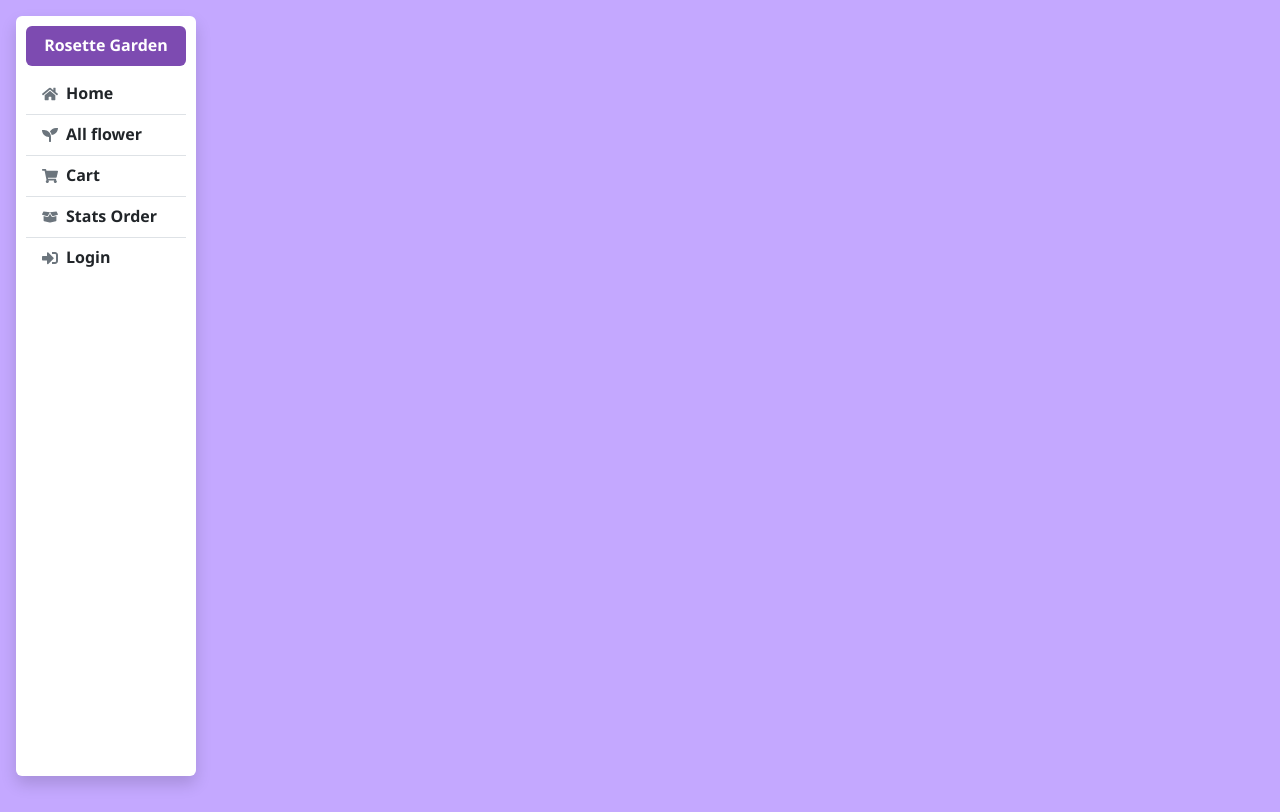
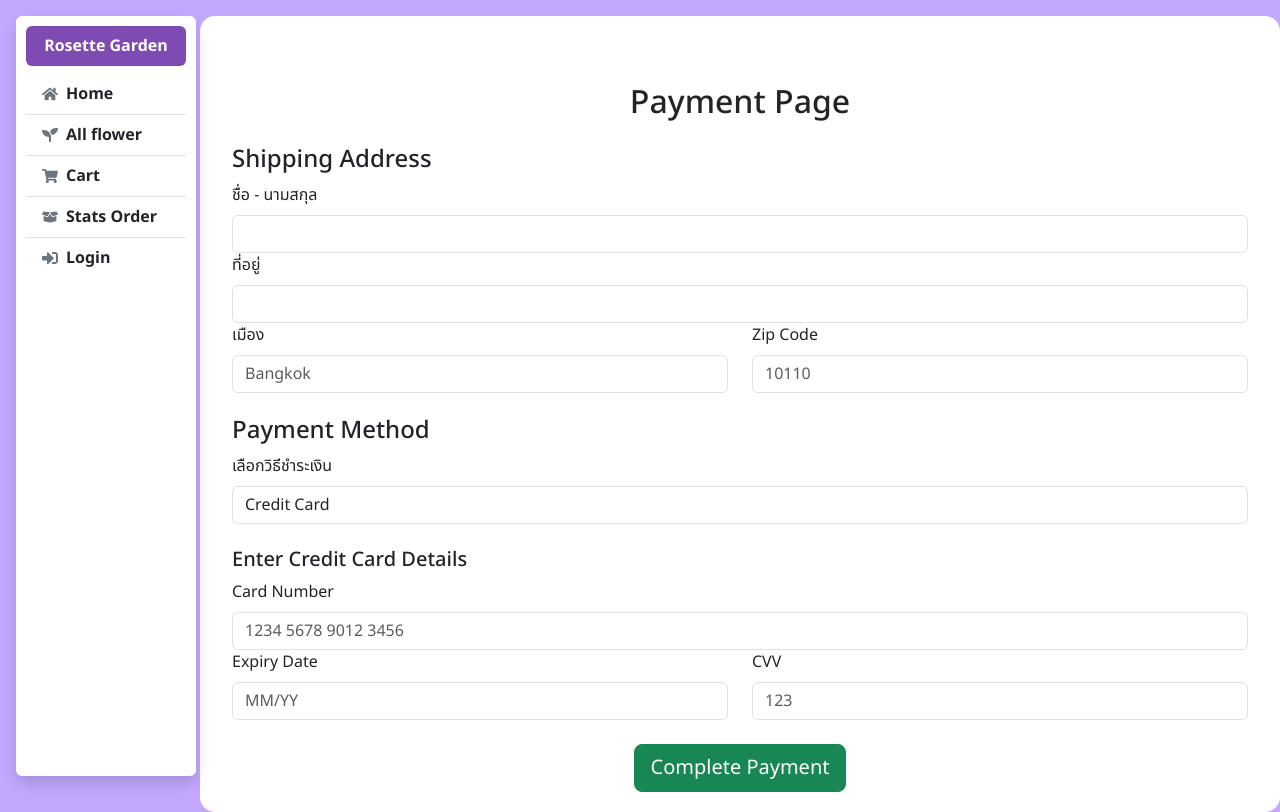
Before and after one commit to MickeyNice325/Final-Project_G2_5101, a React (Create React App) app: page /pay in a window 1280 px wide. Built offline with nearby package versions, Linux system fonts and the light colour scheme.

Commit message:
22/02/2025

```diff
--- a/src/App.js
+++ b/src/App.js
@@ -8,7 +8,7 @@ import Flowers from "./Page/flowers.js";
 import Cart from "./Page/cart.js";
 import Login from "./Page/login.js";
 import Order from "./Page/order.js";
-
+import Pay from "./Page/pay.js";
 function App() {
   return (
     <BrowserRouter>
@@ -27,6 +27,7 @@ function App() {
             <Route path="/login" element={<Login />} />
             <Route path="/order" element={<Order />} />
             <Route path="/Register" element={<Register />} />
+            <Route path="/pay" element={<Pay />} />
           </Routes>
         </div>
       </div>
--- a/src/Page/cart.js
+++ b/src/Page/cart.js
@@ -1,144 +1,60 @@
 import React, { useState } from "react";
-import { Container, Form, Button, Row, Col } from "react-bootstrap";
+import { Container, Row, Col, Button } from "react-bootstrap";
 import "bootstrap/dist/css/bootstrap.min.css";
+import { Link } from "react-router-dom";
 
-function PaymentPage() {
-  const [paymentMethod, setPaymentMethod] = useState("credit");
-  const [shippingInfo, setShippingInfo] = useState({
-    fullName: "",
-    address: "",
-    city: "",
-    zipCode: "",
-  });
+function Cart() {
+  const [quantity, setQuantity] = useState(1);
 
-  const handleInputChange = (e) => {
-    setShippingInfo({ ...shippingInfo, [e.target.name]: e.target.value });
+  const increaseQuantity = () => setQuantity(quantity + 1);
+  const decreaseQuantity = () => {
+    if (quantity > 1) setQuantity(quantity - 1);
   };
 
   return (
-    <div
-      className="d-flex justify-content-center mt-3"
-      style={{ backgroundColor: "#ffffff", padding: "20px", borderRadius: "15px" }}
-    >
-      <Container className="mt-5">
-        <h2 className="text-center mb-4">Payment Page</h2>
+    <div className="card mt-3 shadow p-3 mb-5 bg-body rounded">
+      <Container className="p-4">
+        <h2 className="text-uppercase fw-bold text-purple">Cart</h2>
 
-        {/* 📌 ส่วนกรอกที่อยู่สำหรับจัดส่ง */}
-        <h4>Shipping Address</h4>
-        <Form>
-          <Form.Group>
-            <Form.Label>ชื่อ - นามสกุล</Form.Label>
-            <Form.Control
-              type="text"
-              name="fullName"
-              placeholder=""
-              value={shippingInfo.fullName}
-              onChange={handleInputChange}
+        {/* รายการสินค้า */}
+        <div className="cart-item border rounded p-3 d-flex align-items-center justify-content-between">
+          {/* รูปภาพสินค้า */}
+          <div className="d-flex align-items-center">
+            <img
+              src="https://i.pinimg.com/736x/4a/58/75/4a5875d095eaa44484b144b7884a53e7.jpg"
+              alt="Product"
+              className="cart-img me-3"
             />
-          </Form.Group>
+            <span className="fw-bold text-purple">Name flowers</span>
+          </div>
 
-          <Form.Group>
-            <Form.Label>ที่อยู่</Form.Label>
-            <Form.Control
-              type="text"
-              name="address"
-              placeholder=""
-              value={shippingInfo.address}
-              onChange={handleInputChange}
-            />
-          </Form.Group>
+          {/* ปุ่มเพิ่ม/ลดจำนวน */}
+          <div className="d-flex align-items-center">
+            <Button variant="dark" className="btn-sm me-2 " onClick={increaseQuantity} style={{ backgroundColor: "#7D4BB1", borderColor: "#7D4BB1" }}>
+              +
+            </Button>
+            <span className="quantity-box">{quantity}</span>
+            <Button variant="light" className="btn-sm ms-2" onClick={decreaseQuantity}>
+              -
+            </Button>
+          </div>
 
-          <Row>
-            <Col>
-              <Form.Group>
-                <Form.Label>เมือง</Form.Label>
-                <Form.Control
-                  type="text"
-                  name="city"
-                  placeholder="Bangkok"
-                  value={shippingInfo.city}
-                  onChange={handleInputChange}
-                />
-              </Form.Group>
-            </Col>
-            <Col>
-              <Form.Group>
-                <Form.Label>Zip Code</Form.Label>
-                <Form.Control
-                  type="text"
-                  name="zipCode"
-                  placeholder="10110"
-                  value={shippingInfo.zipCode}
-                  onChange={handleInputChange}
-                />
-              </Form.Group>
-            </Col>
-          </Row>
-        </Form>
+          {/* ปุ่มลบสินค้า */}
+          <Button variant="light" className="btn-sm text-purple border" style={{ backgroundColor: "#D1B3FF", borderColor: "#D1B3FF" }}>X</Button>
 
-        {/* 📌 เลือกวิธีชำระเงิน */}
-        <h4 className="mt-4">Payment Method</h4>
-        <Form>
-          <Form.Group>
-            <Form.Label>เลือกวิธีชำระเงิน</Form.Label>
-            <Form.Control as="select" value={paymentMethod} onChange={(e) => setPaymentMethod(e.target.value)}>
-              <option value="credit">Credit Card</option>
-              <option value="paypal">PayPal</option>
-              <option value="bank">Bank Transfer</option>
-            </Form.Control>
-          </Form.Group>
-        </Form>
+          {/* ราคา */}
+          <span className="fw-bold text-purple" >${100 * quantity}</span>
+        </div>
 
-        {/* 📌 ส่วนของแต่ละวิธีการชำระเงิน */}
-        {paymentMethod === "credit" && (
-          <div className="mt-4">
-            <h5>Enter Credit Card Details</h5>
-            <Form>
-              <Form.Group>
-                <Form.Label>Card Number</Form.Label>
-                <Form.Control type="text" placeholder="1234 5678 9012 3456" />
-              </Form.Group>
-              <Row>
-                <Col>
-                  <Form.Group>
-                    <Form.Label>Expiry Date</Form.Label>
-                    <Form.Control type="text" placeholder="MM/YY" />
-                  </Form.Group>
-                </Col>
-                <Col>
-                  <Form.Group>
-                    <Form.Label>CVV</Form.Label>
-                    <Form.Control type="text" placeholder="123" />
-                  </Form.Group>
-                </Col>
-              </Row>
-            </Form>
-          </div>
-        )}
-
-        {paymentMethod === "paypal" && (
-          <div className="mt-4 text-center">
-            <h5>Proceed with PayPal</h5>
-            <Button variant="warning">Login to PayPal</Button>
-          </div>
-        )}
-
-        {paymentMethod === "bank" && (
-          <div className="mt-4">
-            <h5>Bank Transfer Details</h5>
-            <p>Account Name: Your Company</p>
-            <p>Bank Name: XYZ Bank</p>
-            <p>Account Number: 123-456-789</p>
-          </div>
-        )}
-
-        {/* 📌 ปุ่ม Complete Payment */}
-        <div className="text-center mt-4">
-          <Button variant="success" size="lg">Complete Payment</Button>
+        {/* ปุ่มยืนยัน */}
+        <div className="text-end mt-3">
+        <Button as={Link} to="/pay" variant="light" className="confirm-btn" style={{ backgroundColor: "#D1B3FF", borderColor: "#D1B3FF" }}>
+            confirm
+        </Button>
         </div>
       </Container>
     </div>
   );
 }
 
-export default PaymentPage;
+export default Cart;
--- /dev/null
+++ b/src/Page/pay.js
@@ -0,0 +1,144 @@
+import React, { useState } from "react";
+import { Container, Form, Button, Row, Col } from "react-bootstrap";
+import "bootstrap/dist/css/bootstrap.min.css";
+
+function PaymentPage() {
+  const [paymentMethod, setPaymentMethod] = useState("credit");
+  const [shippingInfo, setShippingInfo] = useState({
+    fullName: "",
+    address: "",
+    city: "",
+    zipCode: "",
+  });
+
+  const handleInputChange = (e) => {
+    setShippingInfo({ ...shippingInfo, [e.target.name]: e.target.value });
+  };
+
+  return (
+    <div
+      className="d-flex justify-content-center mt-3"
+      style={{ backgroundColor: "#ffffff", padding: "20px", borderRadius: "15px" }}
+    >
+      <Container className="mt-5">
+        <h2 className="text-center mb-4">Payment Page</h2>
+
+        {/* 📌 ส่วนกรอกที่อยู่สำหรับจัดส่ง */}
+        <h4>Shipping Address</h4>
+        <Form>
+          <Form.Group>
+            <Form.Label>ชื่อ - นามสกุล</Form.Label>
+            <Form.Control
+              type="text"
+              name="fullName"
+              placeholder=""
+              value={shippingInfo.fullName}
+              onChange={handleInputChange}
+            />
+          </Form.Group>
+
+          <Form.Group>
+            <Form.Label>ที่อยู่</Form.Label>
+            <Form.Control
+              type="text"
+              name="address"
+              placeholder=""
+              value={shippingInfo.address}
+              onChange={handleInputChange}
+            />
+          </Form.Group>
+
+          <Row>
+            <Col>
+              <Form.Group>
+                <Form.Label>เมือง</Form.Label>
+                <Form.Control
+                  type="text"
+                  name="city"
+                  placeholder="Bangkok"
+                  value={shippingInfo.city}
+                  onChange={handleInputChange}
+                />
+              </Form.Group>
+            </Col>
+            <Col>
+              <Form.Group>
+                <Form.Label>Zip Code</Form.Label>
+                <Form.Control
+                  type="text"
+                  name="zipCode"
+                  placeholder="10110"
+                  value={shippingInfo.zipCode}
+                  onChange={handleInputChange}
+                />
+              </Form.Group>
+            </Col>
+          </Row>
+        </Form>
+
+        {/* 📌 เลือกวิธีชำระเงิน */}
+        <h4 className="mt-4">Payment Method</h4>
+        <Form>
+          <Form.Group>
+            <Form.Label>เลือกวิธีชำระเงิน</Form.Label>
+            <Form.Control as="select" value={paymentMethod} onChange={(e) => setPaymentMethod(e.target.value)}>
+              <option value="credit">Credit Card</option>
+              <option value="paypal">PayPal</option>
+              <option value="bank">Bank Transfer</option>
+            </Form.Control>
+          </Form.Group>
+        </Form>
+
+        {/* 📌 ส่วนของแต่ละวิธีการชำระเงิน */}
+        {paymentMethod === "credit" && (
+          <div className="mt-4">
+            <h5>Enter Credit Card Details</h5>
+            <Form>
+              <Form.Group>
+                <Form.Label>Card Number</Form.Label>
+                <Form.Control type="text" placeholder="1234 5678 9012 3456" />
+              </Form.Group>
+              <Row>
+                <Col>
+                  <Form.Group>
+                    <Form.Label>Expiry Date</Form.Label>
+                    <Form.Control type="text" placeholder="MM/YY" />
+                  </Form.Group>
+                </Col>
+                <Col>
+                  <Form.Group>
+                    <Form.Label>CVV</Form.Label>
+                    <Form.Control type="text" placeholder="123" />
+                  </Form.Group>
+                </Col>
+              </Row>
+            </Form>
+          </div>
+        )}
+
+        {paymentMethod === "paypal" && (
+          <div className="mt-4 text-center">
+            <h5>Proceed with PayPal</h5>
+            <Button variant="warning">Login to PayPal</Button>
+          </div>
+        )}
+
+        {paymentMethod === "bank" && (
+          <div className="mt-4">
+            <h5>Bank Transfer Details</h5>
+            <p>Account Name: Your Company</p>
+            <p>Bank Name: XYZ Bank</p>
+            <p>Account Number: 123-456-789</p>
+          </div>
+        )}
+
+        {/* 📌 ปุ่ม Complete Payment */}
+        <div className="text-center mt-4">
+          <Button variant="success" size="lg">Complete Payment</Button>
+        </div>
+      </Container>
+    </div>
+  );
+}
+
+export default PaymentPage;
```
